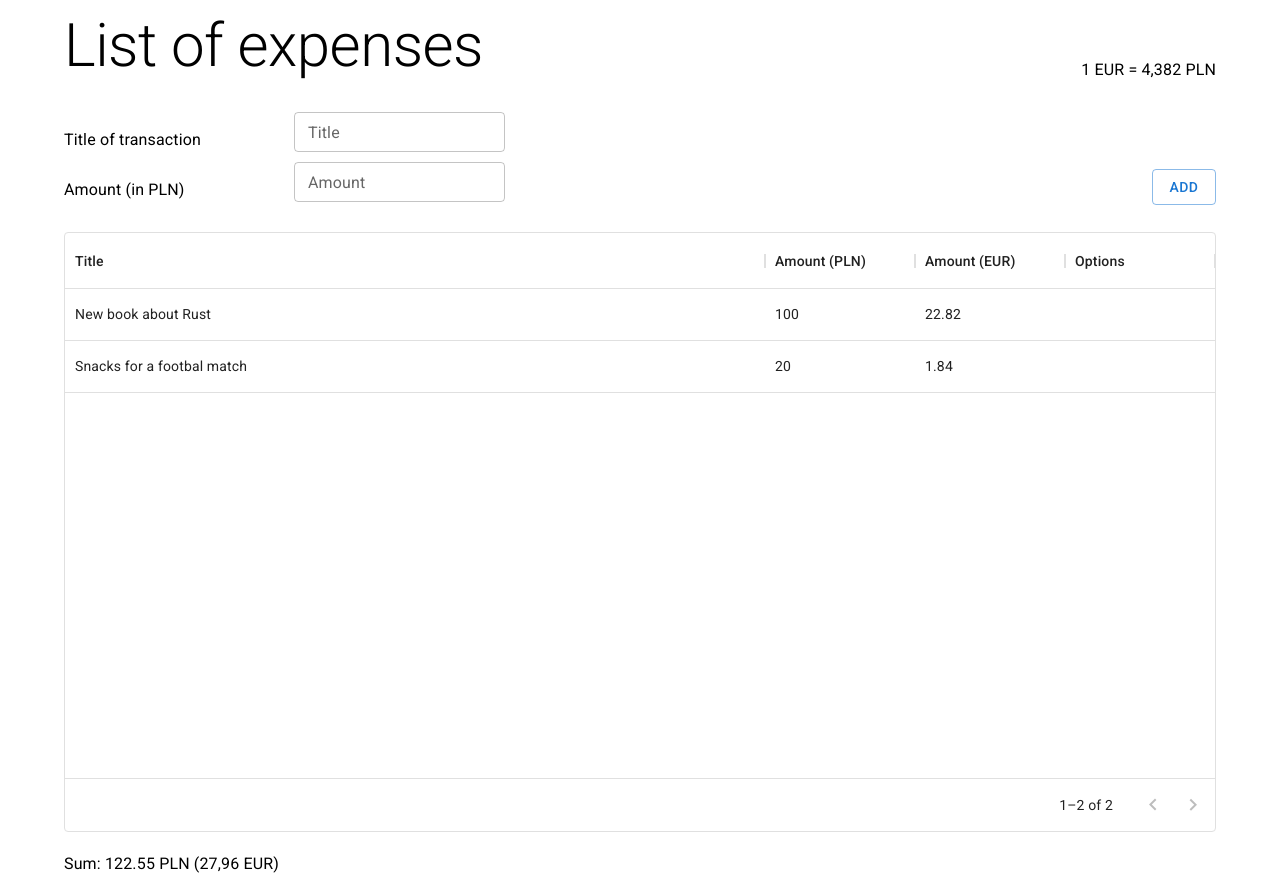
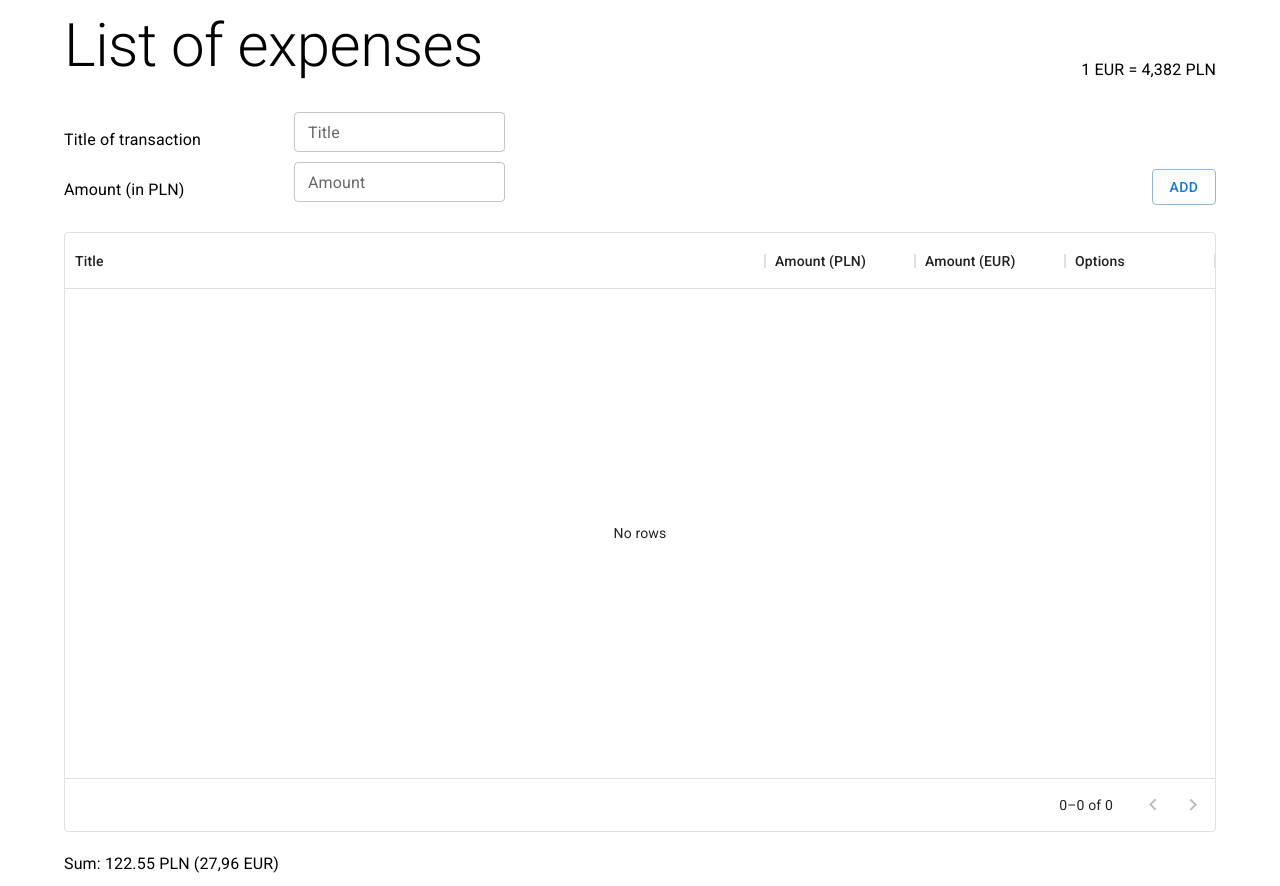
Before and after one commit to pbartkowiak-dev/expenses, a React (Create React App) app: page / in a window 1280 px wide. Built offline with nearby package versions, Linux system fonts and the light colour scheme.

Commit message:
Pass expenses to the table

```diff
--- a/src/components/table.tsx
+++ b/src/components/table.tsx
@@ -3,6 +3,7 @@ import { Box, styled, Typography } from "@mui/material";
 import { DataGrid, GridColDef } from "@mui/x-data-grid";
 import { store, Expense } from "../store";
 import { observer } from "mobx-react";
+import { observable } from "mobx";
 
 const columns: GridColDef[] = [
   { field: "title", headerName: "Title", flex: 1, hideable: false },
@@ -27,25 +28,6 @@ const columns: GridColDef[] = [
   },
 ];
 
-interface Row extends Expense {
-  id: number;
-}
-
-const rows: Row[] = [
-  {
-    id: 1,
-    title: "New book about Rust",
-    amountPln: 100,
-    amountEur: 22.82,
-  },
-  {
-    id: 2,
-    title: "Snacks for a footbal match",
-    amountPln: 20,
-    amountEur: 1.84,
-  },
-];
-
 interface Props {}
 
 const StyledBox = styled(Box)(() => ({
@@ -58,7 +40,7 @@ function Table(props: Props): JSX.Element {
   return (
     <StyledBox>
       <DataGrid
-        rows={rows}
+        rows={[...store.expenses]}
         columns={columns}
         pageSize={10}
         rowsPerPageOptions={[10]}
@@ -67,4 +49,4 @@ function Table(props: Props): JSX.Element {
   );
 }
 
-export default Table;
+export default observer(Table);
--- a/src/store.ts
+++ b/src/store.ts
@@ -1,6 +1,7 @@
 import { makeAutoObservable } from "mobx";
 
 export interface Expense {
+  id: number;
   title: string;
   amountPln: number;
   amountEur: number;
@@ -17,7 +18,20 @@ class Store {
 
   addExpense() {
     console.log("ad expense", this.newExpenseTitle, this.newExpenseAmount);
-    // this.expenses.push();
+    const amountPln = Number(this.newExpenseAmount);
+    const title = this.newExpenseTitle.trim();
+
+    const newExpense: Expense = {
+      id: new Date().getTime(),
+      title,
+      amountPln,
+      amountEur: amountPln * 0.22,
+    };
+
+    this.expenses.push(newExpense);
+
+    this.newExpenseTitle = "";
+    this.newExpenseAmount = "";
   }
 }
 
```
